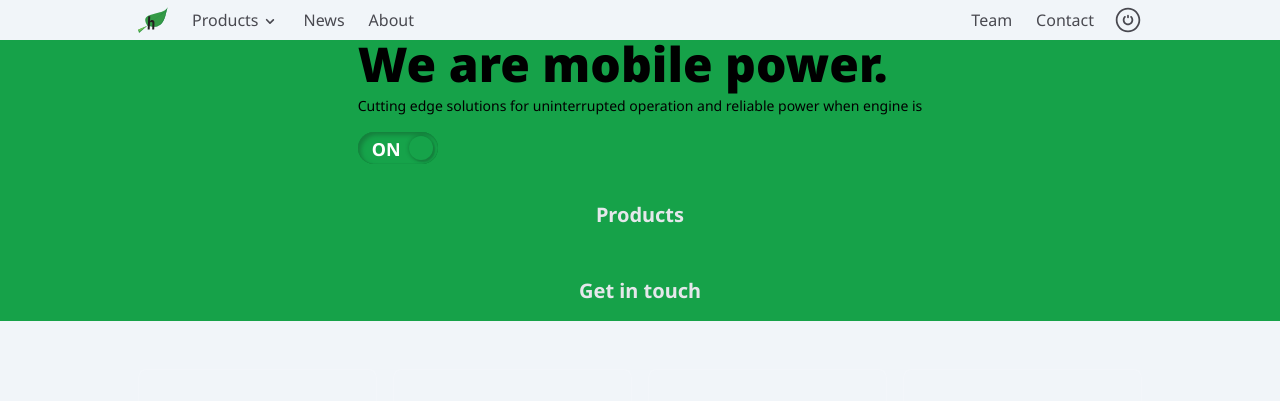
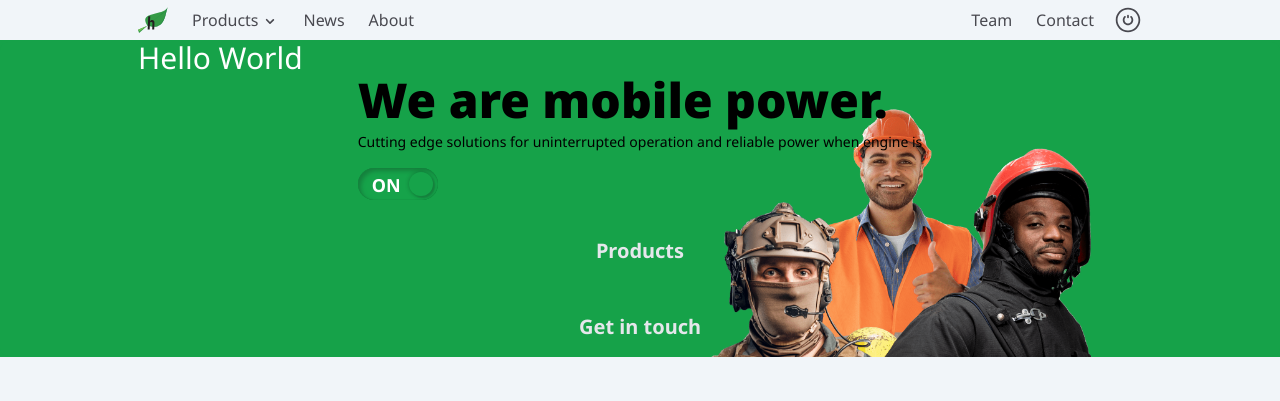
Before and after one commit to betaluis/hhg-website, a Next.js app: page / in a window 1280 px wide. Shown: the top 401 px of the page. Built offline with nearby package versions, Linux system fonts and the light colour scheme; grey boxes are pictures that could not be loaded.

Commit message:
testing ...

```diff
--- a/sections/home/Hero.tsx
+++ b/sections/home/Hero.tsx
@@ -1,3 +1,4 @@
+"use client"
 import PowerButton from "@/components/PowerButton"
 import Button from "@/components/Button"
 import Container from "@/components/Container"
@@ -59,6 +60,11 @@ const Buttons = () => {
 const Hero = () => {
     return (
         <section className="bg-bkg-green relative">
+            <BlurEffect>
+                <Container classes="bg_people">
+                    <h1 className="text-white text-3xl pt-24">
+                        Hello World
+                    </h1>
                     <div className="flex justify-center sm:justify-start">
                         <div className="pt-24 pb-44 sm:py-32 lg:py-14">
                             <Heading />
@@ -66,6 +72,8 @@ const Hero = () => {
                             <Buttons />
                         </div>
                     </div>
+                </Container>
+            </BlurEffect>
         </section>
 
     )
```
